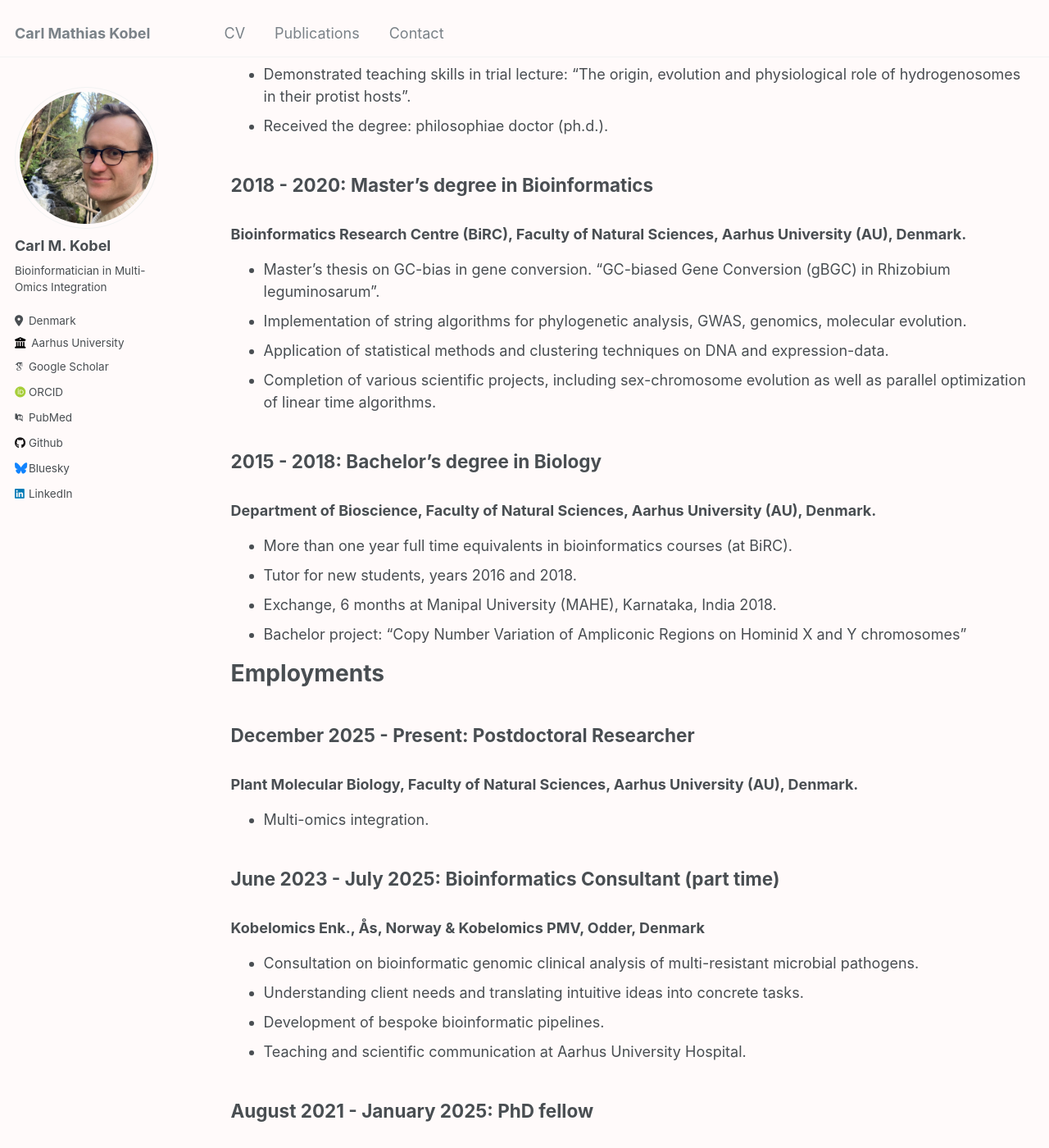
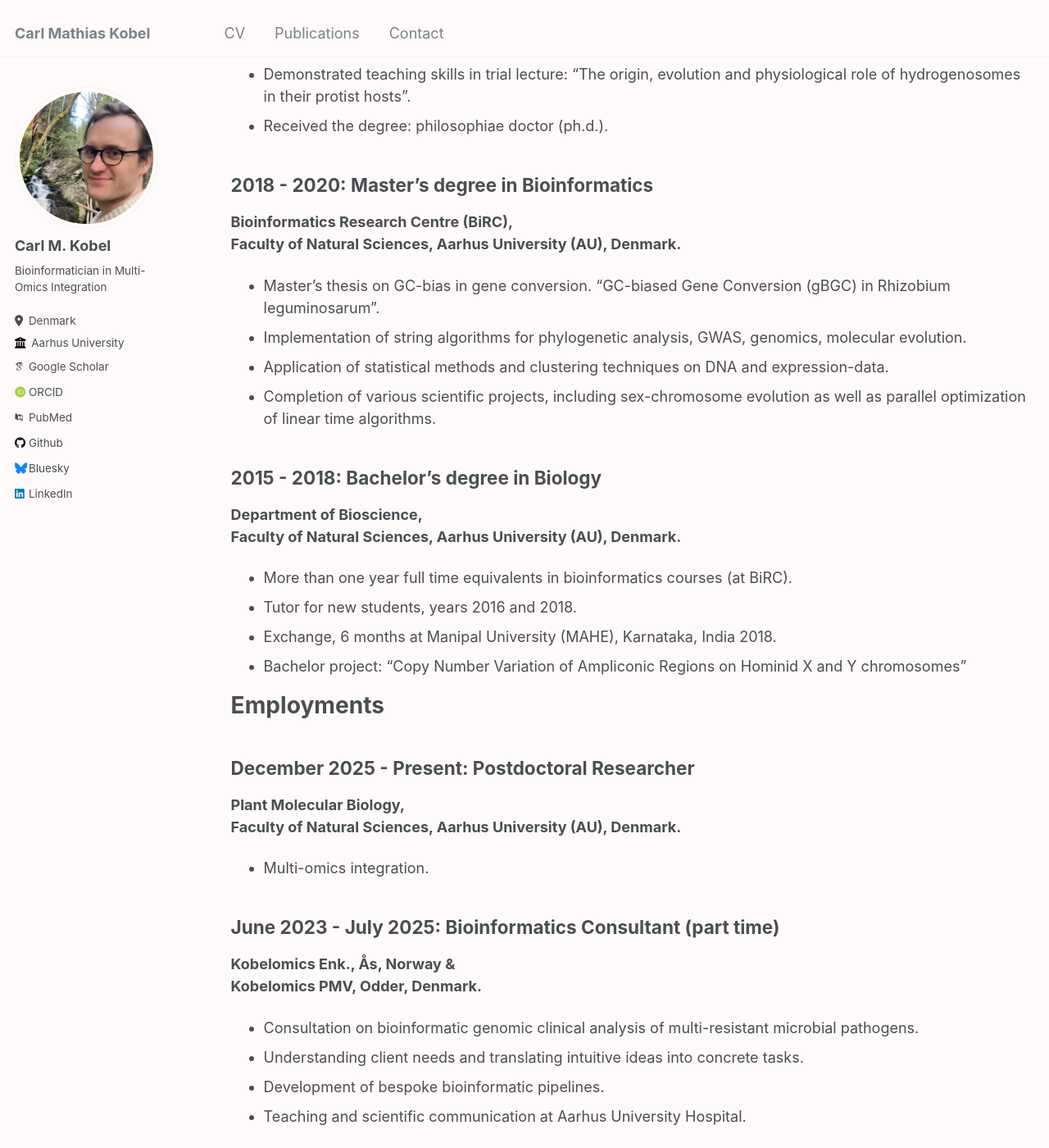
Before and after one commit to cmkobel/cmkobel.github.io, a Jekyll site: the page built from _pages/cv.md, in a window 1280 px wide and 1400 px high, scrolled down 308 px. Shown: the whole window at 82% size. Built offline with Jekyll 4.4.1, drawn with Linux system fonts in a browser that asks for light colours; some web fonts are replaced; some of the changed text lies outside the part shown.

Commit message:
Refactor CV formatting for clarity and consistency
Updated formatting for consistency in CV entries, emphasizing institutions and roles.

```diff
--- a/_pages/cv.md
+++ b/_pages/cv.md
@@ -14,7 +14,7 @@ redirect_from:
 
 ## 2021 - 2025: PhD degree in holo-omics
 
-**The Microbial Ecology and Meta-Omics (MEMO) Group, led by Prof. Phillip B. Pope.**
+**The Microbial Ecology and Meta-Omics (MEMO) Group, led by Prof. Phillip B. Pope,**
 **Faculty of Biosciences, Norwegian University of Life Sciences, Ås, Norway.**
   - Showcased multi-omic integration in defense: "Rumen-Centric Assembly of the Cattle Holobiont".
   - Demonstrated teaching skills in trial lecture: "The origin, evolution and physiological role of hydrogenosomes in their protist hosts".
@@ -22,7 +22,8 @@ redirect_from:
 
 ## 2018 - 2020: Master’s degree in Bioinformatics
 
-### Bioinformatics Research Centre (BiRC), Faculty of Natural Sciences, Aarhus University (AU), Denmark.
+**Bioinformatics Research Centre (BiRC),**
+**Faculty of Natural Sciences, Aarhus University (AU), Denmark.**
   - Master’s thesis on GC-bias in gene conversion. “GC-biased Gene Conversion (gBGC) in Rhizobium leguminosarum”.
   - Implementation of string algorithms for phylogenetic analysis, GWAS, genomics, molecular evolution.
   - Application of statistical methods and clustering techniques on DNA and expression-data.
@@ -31,7 +32,8 @@ redirect_from:
 
 ## 2015 - 2018: Bachelor’s degree in Biology
 
-### Department of Bioscience, Faculty of Natural Sciences, Aarhus University (AU), Denmark.
+**Department of Bioscience,**
+**Faculty of Natural Sciences, Aarhus University (AU), Denmark.**
   - More than one year full time equivalents in bioinformatics courses (at BiRC).
   - Tutor for new students, years 2016 and 2018.
   - Exchange, 6 months at Manipal University (MAHE), Karnataka, India 2018.
@@ -42,12 +44,14 @@ redirect_from:
 
 ## December 2025 - Present: Postdoctoral Researcher
 
-### Plant Molecular Biology, Faculty of Natural Sciences, Aarhus University (AU), Denmark.
+**Plant Molecular Biology,**
+**Faculty of Natural Sciences, Aarhus University (AU), Denmark.**
   - Multi-omics integration.
 
 ## June 2023 - July 2025: Bioinformatics Consultant (part time)
 
-### Kobelomics Enk., Ås, Norway & Kobelomics PMV, Odder, Denmark
+**Kobelomics Enk., Ås, Norway &**
+**Kobelomics PMV, Odder, Denmark.**
   - Consultation on bioinformatic genomic clinical analysis of multi-resistant microbial pathogens.
   - Understanding client needs and translating intuitive ideas into concrete tasks.
   - Development of bespoke bioinformatic pipelines.
@@ -56,8 +60,9 @@ redirect_from:
 
 ## August 2021 - January 2025: PhD fellow
 
-### Faculty of Biosciences, Norwegian University of Life Sciences, Ås, Norway.
-The Microbial Ecology and Meta-Omics (MEMO) Group, led by Prof. Phillip B. Pope.
+**The Microbial Ecology and Meta-Omics (MEMO) Group, led by Prof. Phillip B. Pope,**
+**Faculty of Biosciences, Norwegian University of Life Sciences, Ås, Norway.**
+
   - Researching fundamental questions in host-microbe interactions.
   - Integration of multi-omic data using dimensionality reduction and correlation network analysis.
   - Conference talks and outreach:
@@ -76,7 +81,8 @@ The Microbial Ecology and Meta-Omics (MEMO) Group, led by Prof. Phillip B. Pope.
 
 ## July 2020 - July 2021: Lead Bioinformatician
 
-### Department of Clinical Microbiology, Aarhus University Hospital, Skejby, Denmark.
+**Department of Clinical Microbiology,**
+**Aarhus University Hospital, Skejby, Denmark.**
   - Complete design and development of pipeline for genome assembly and phylogenetic analysis for governmental large scale sequencing of SARS-CoV-2.
   - Hiring and managing student employees.
   - Configuration and integration of computational hardware.
```
